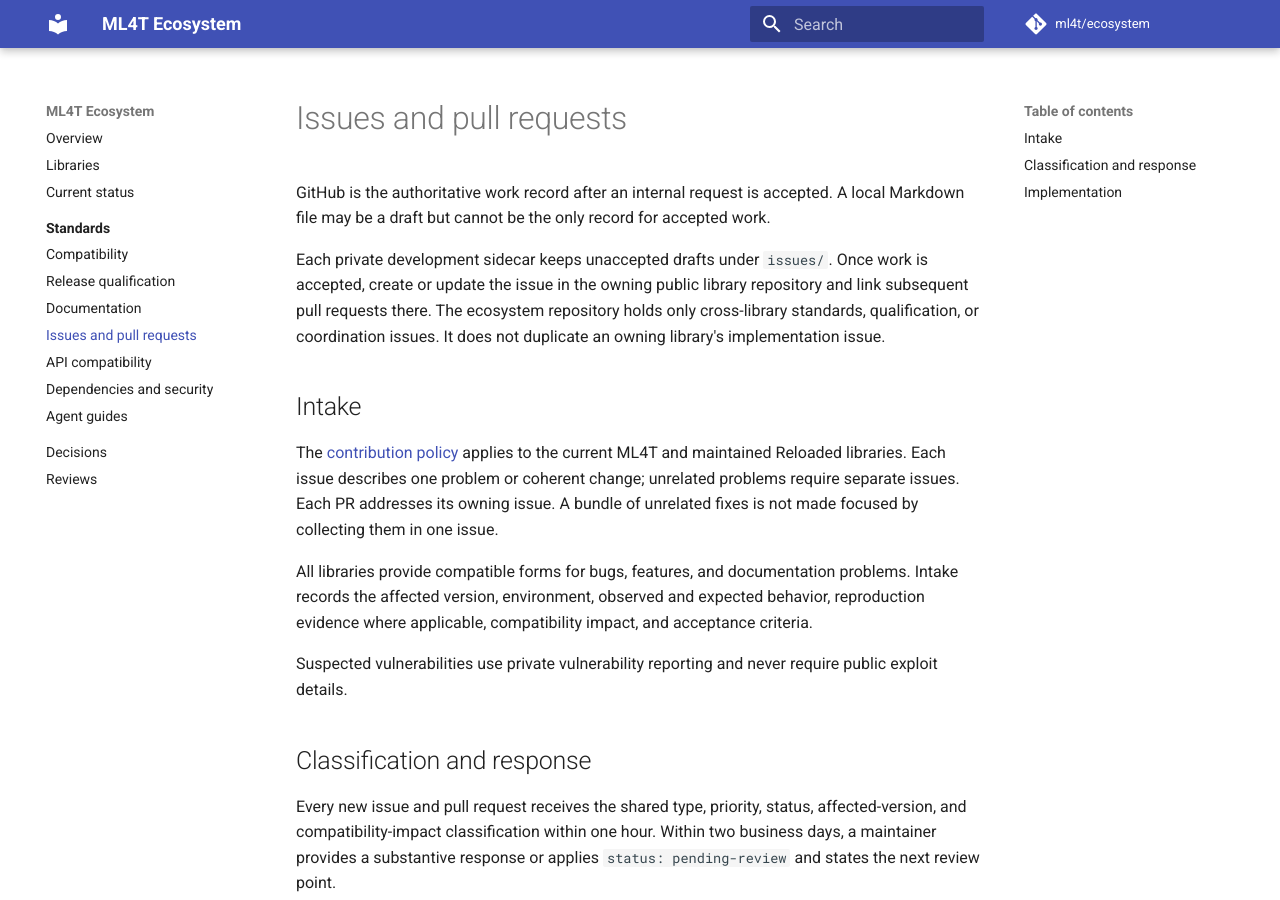
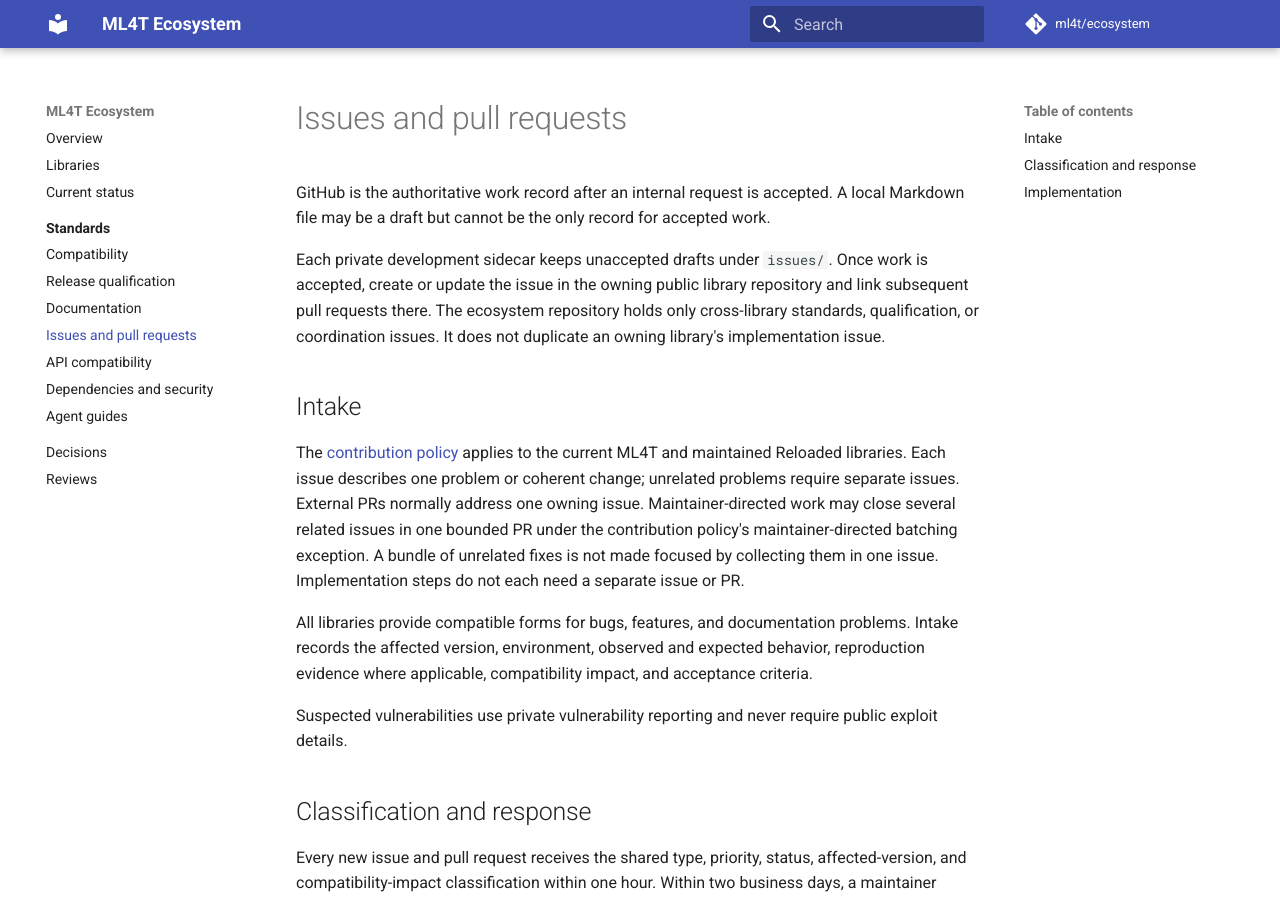
Before and after one commit to ml4t/ecosystem, an MkDocs documentation site: the page built from docs/standards/issues-and-pull-requests.md, in a window 1280 px wide and 900 px high. Built offline with MkDocs 1.6.1 and Material for MkDocs 9.7.7, drawn with Linux system fonts in a browser that asks for light colours; comment, search, counter and statistics services are not loaded.

Commit message:
docs: allow coherent maintainer fix batches (#53)

```diff
--- a/docs/standards/issues-and-pull-requests.md
+++ b/docs/standards/issues-and-pull-requests.md
@@ -12,8 +12,10 @@ issues. It does not duplicate an owning library's implementation issue.
 
 The [contribution policy](https://github.com/ml4t/ecosystem/blob/main/CONTRIBUTING.md) applies to
 the current ML4T and maintained Reloaded libraries. Each issue describes one problem or coherent
-change; unrelated problems require separate issues. Each PR addresses its owning issue. A bundle
-of unrelated fixes is not made focused by collecting them in one issue.
+change; unrelated problems require separate issues. External PRs normally address one owning issue.
+Maintainer-directed work may close several related issues in one bounded PR under the contribution
+policy's maintainer-directed batching exception. A bundle of unrelated fixes is not made focused by
+collecting them in one issue. Implementation steps do not each need a separate issue or PR.
 
 All libraries provide compatible forms for bugs, features, and documentation problems. Intake
 records the affected version, environment, observed and expected behavior, reproduction evidence
```
Also changed, not shown: AGENTS.md (+20 -0 lines), CONTRIBUTING.md (+20 -1 lines).
